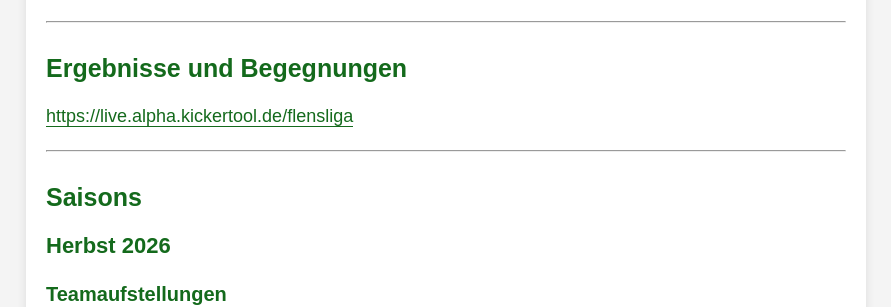
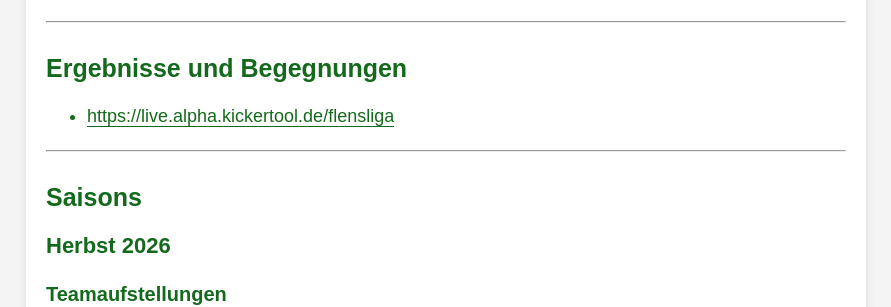
Before and after one commit to MKK-Flensburg/mkk-docs, a Jekyll site: the page built from index.md, in a window 1280 px wide. Shown: the part 657-964 px from the top of the page, without its empty margins (194-1085 px from the left). Built offline with Jekyll 4.4.1, drawn with Linux system fonts in a browser that asks for light colours; our own code applies the rules of GitHub Pages for plain Markdown files.

Commit message:
small fix

```diff
--- a/index.md
+++ b/index.md
@@ -23,7 +23,7 @@
 
 ## Ergebnisse und Begegnungen
 
-[https://live.alpha.kickertool.de/flensliga](https://live.alpha.kickertool.de/flensliga)
+- [https://live.alpha.kickertool.de/flensliga](https://live.alpha.kickertool.de/flensliga)
 
 ---
 ## Saisons
```
